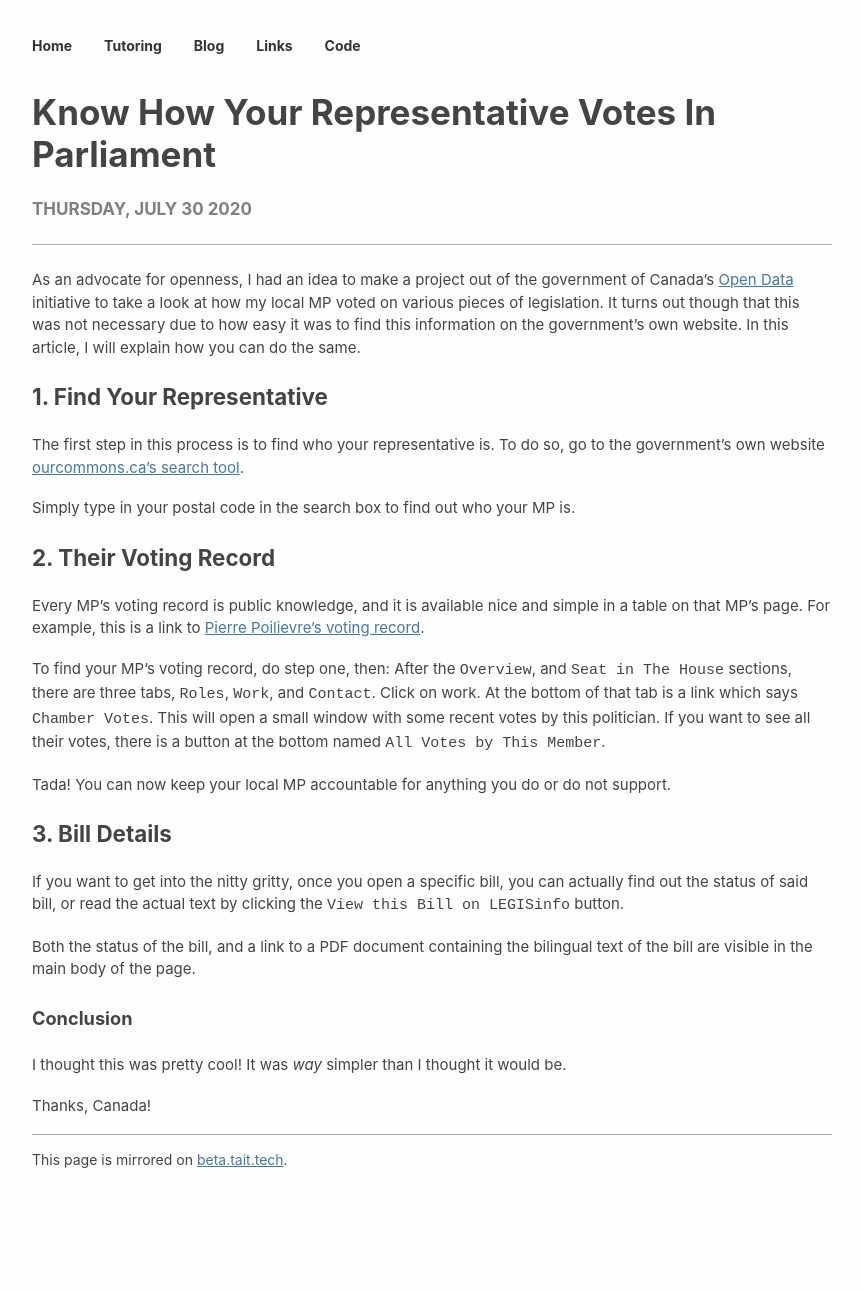
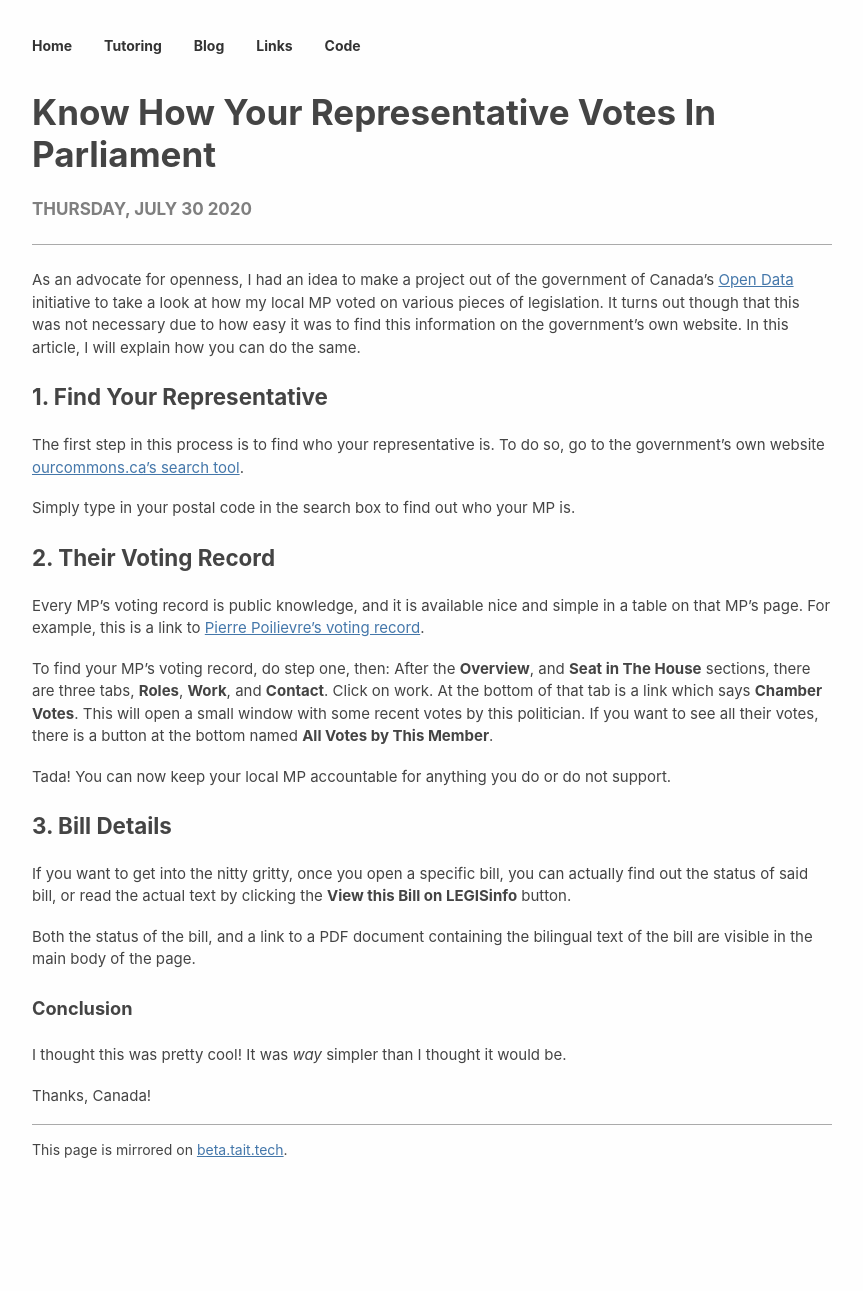
Before and after one commit to TTWNO/tait.tech, a Jekyll site: the page built from _posts/2020-07-30-canadian-parliament.md, in a window 1280 px wide. Shown: the whole page, without its empty margins (208-1071 px from the left). Built offline with Jekyll 4.4.1, drawn with Linux system fonts in a browser that asks for light colours.

```diff
--- a/_posts/2020-07-30-canadian-parliament.md
+++ b/_posts/2020-07-30-canadian-parliament.md
@@ -24,12 +24,12 @@ For example, this is a link to
 [Pierre Poilievre's voting record](https://www.ourcommons.ca/Members/en/pierre-poilievre(25524)/votes).
 
 To find your MP's voting record, do step one, then:
-After the `Overview`, and `Seat in The House` sections,
-there are three tabs, `Roles`, `Work`, and `Contact`.
+After the **Overview**, and **Seat in The House** sections,
+there are three tabs, **Roles**, **Work**, and **Contact**.
 Click on work.
-At the bottom of that tab is a link which says `Chamber Votes`.
+At the bottom of that tab is a link which says **Chamber Votes**.
 This will open a small window with some recent votes by this politician.
-If you want to see all their votes, there is a button at the bottom named `All Votes by This Member`.
+If you want to see all their votes, there is a button at the bottom named **All Votes by This Member**.
 
 Tada! You can now keep your local MP accountable for anything you do or do not support.
 
@@ -37,7 +37,7 @@ Tada! You can now keep your local MP accountable for anything you do or do not s
 
 If you want to get into the nitty gritty,
 once you open a specific bill, you can actually find out the status of said bill,
-or read the actual text by clicking the `View this Bill on LEGISinfo` button.
+or read the actual text by clicking the **View this Bill on LEGISinfo** button.
 
 Both the status of the bill, and a link to a PDF document containing the bilingual text of the bill are visible in the main body of the page.
 
```
Also changed, not shown: 2 other files.
